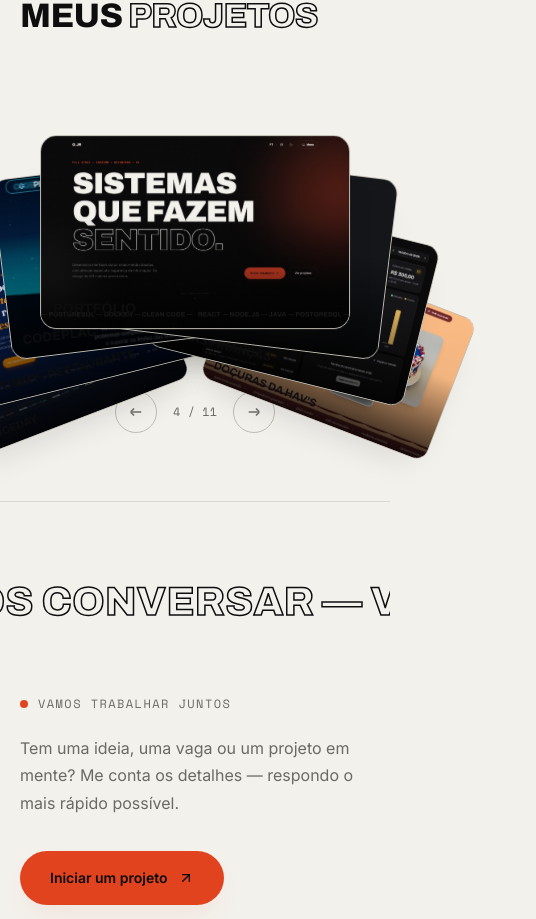
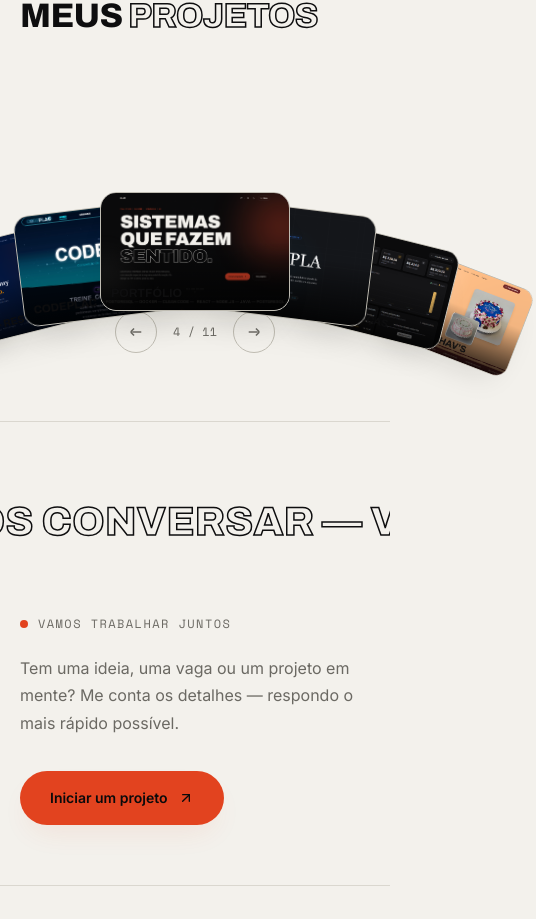
Before and after one commit to gidelmarjr-art/port-foliio, a React (Vite) app: page / in a window 390 px wide. Shown: the part 3700-4619 px from the top of the page, 536 px wide, since content can reach past the window. Built offline with nearby package versions, Linux system fonts and the light colour scheme.

Commit message:
Alteração CardFanCarousel

```diff
--- a/src/components/sections/CardFanCarousel.css
+++ b/src/components/sections/CardFanCarousel.css
@@ -15,7 +15,7 @@
   position: absolute;
   top: 50%;
   left: 50%;
-  width: clamp(310px, 40vw, 620px);
+  width: clamp(190px, 40vw, 620px);
   aspect-ratio: 16 / 10;
   margin: 0;
   transform: translate(-50%, -50%);
@@ -27,12 +27,15 @@
   color: var(--paper);
   text-decoration: none;
   will-change: transform, opacity;
+  transition: border-color var(--dur-fast) var(--ease-out),
+              box-shadow var(--dur-med) var(--ease-out);
 }
 
 .fan-carousel__card img {
   width: 100%;
   height: 100%;
   object-fit: cover;
+  transition: transform 0.6s var(--ease-out), filter var(--dur-fast) var(--ease-out);
 }
 
 .fan-carousel__card::after {
@@ -40,6 +43,7 @@
   position: absolute;
   inset: 0;
   background: linear-gradient(transparent 42%, rgba(0, 0, 0, 0.8));
+  transition: background var(--dur-fast) var(--ease-out);
 }
 
 .fan-carousel__card span {
@@ -50,16 +54,52 @@
   z-index: 1;
   overflow: hidden;
   font-family: var(--font-display);
-  font-size: clamp(14px, 1.8vw, 18px);
+  font-size: clamp(13px, 1.8vw, 18px);
   font-weight: 700;
   line-height: 1.2;
   text-overflow: ellipsis;
   text-transform: uppercase;
   white-space: nowrap;
+  padding-right: 34px;
+}
+
+.fan-carousel__card span::after {
+  content: "→";
+  position: absolute;
+  right: 0;
+  top: 50%;
+  display: inline-flex;
+  align-items: center;
+  justify-content: center;
+  width: 26px;
+  height: 26px;
+  border-radius: 50%;
+  background: var(--flare);
+  color: var(--ink);
+  font-size: 13px;
+  opacity: 0;
+  transform: translateY(-50%) translateX(-6px) rotate(-45deg);
+  transition: opacity var(--dur-fast) var(--ease-out), transform var(--dur-fast) var(--ease-out);
 }
 
 .fan-carousel__card:hover {
   border-color: var(--flare);
+  box-shadow: 0 30px 60px -18px var(--shadow), 0 0 0 1px var(--flare-dim);
+  z-index: 20 !important;
+}
+
+.fan-carousel__card:hover img {
+  transform: scale(1.08);
+  filter: brightness(1.04);
+}
+
+.fan-carousel__card:hover::after {
+  background: linear-gradient(transparent 20%, rgba(0, 0, 0, 0.9));
+}
+
+.fan-carousel__card:hover span::after {
+  opacity: 1;
+  transform: translateY(-50%) translateX(0) rotate(0deg);
 }
 
 .fan-carousel__controls {
@@ -95,12 +135,26 @@
 
 @media (max-width: 640px) {
   .fan-carousel__stage {
-    height: 285px;
+    height: 240px;
   }
 
   .fan-carousel__card span {
-    right: 12px;
-    bottom: 10px;
-    left: 12px;
+    right: 10px;
+    bottom: 9px;
+    left: 10px;
+    font-size: 12px;
+    padding-right: 26px;
+  }
+
+  .fan-carousel__card span::after {
+    width: 20px;
+    height: 20px;
+    font-size: 11px;
   }
 }
+
+@media (max-width: 420px) {
+  .fan-carousel__stage {
+    height: 205px;
+  }
+}
--- a/src/components/sections/CardFanCarousel.jsx
+++ b/src/components/sections/CardFanCarousel.jsx
@@ -18,10 +18,11 @@ function positionFor(total, slot) {
 }
 
 function viewportScale(width) {
-  if (width < 480) return 0.28;
-  if (width < 640) return 0.38;
-  if (width < 768) return 0.5;
-  if (width < 1024) return 0.75;
+  if (width < 380) return 0.46;
+  if (width < 480) return 0.5;
+  if (width < 640) return 0.58;
+  if (width < 768) return 0.7;
+  if (width < 1024) return 0.85;
   return 1;
 }
 
@@ -70,7 +71,7 @@ export default function CardFanCarousel({ cards }) {
         return;
       }
       const position = positionFor(count, slot);
-      const target = { x: position.x * 16 * scale, y: position.y * 16, rotation: position.rotation, scale: position.scale, opacity: 1, zIndex: position.zIndex, pointerEvents: "auto" };
+      const target = { x: position.x * 16 * scale, y: position.y * 16 * scale, rotation: position.rotation, scale: position.scale, opacity: 1, zIndex: position.zIndex, pointerEvents: "auto" };
       if (firstMount) {
         gsap.set(element, { x: 0, y: 180, rotation: 0, scale: 0.55, opacity: 0 });
         gsap.to(element, { ...target, delay: 0.12 + slot * 0.05, duration: 0.8, ease: "back.out(1.35)", onComplete: finish });
```
